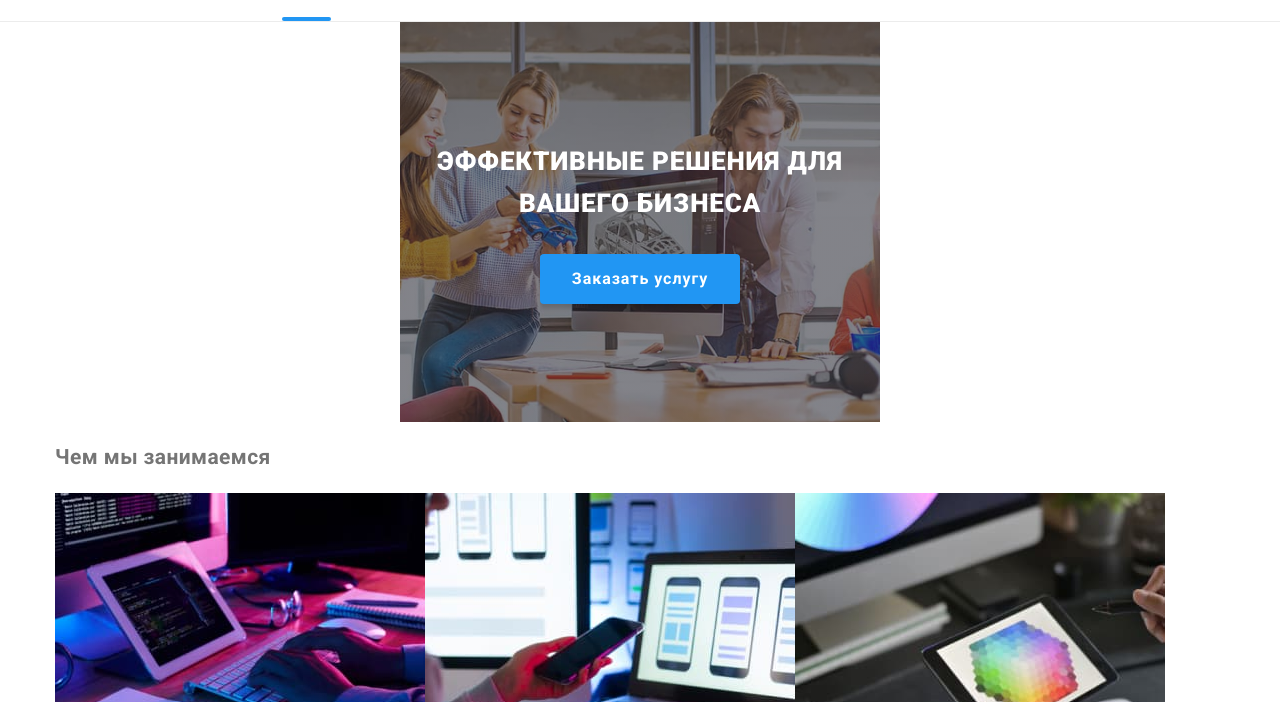
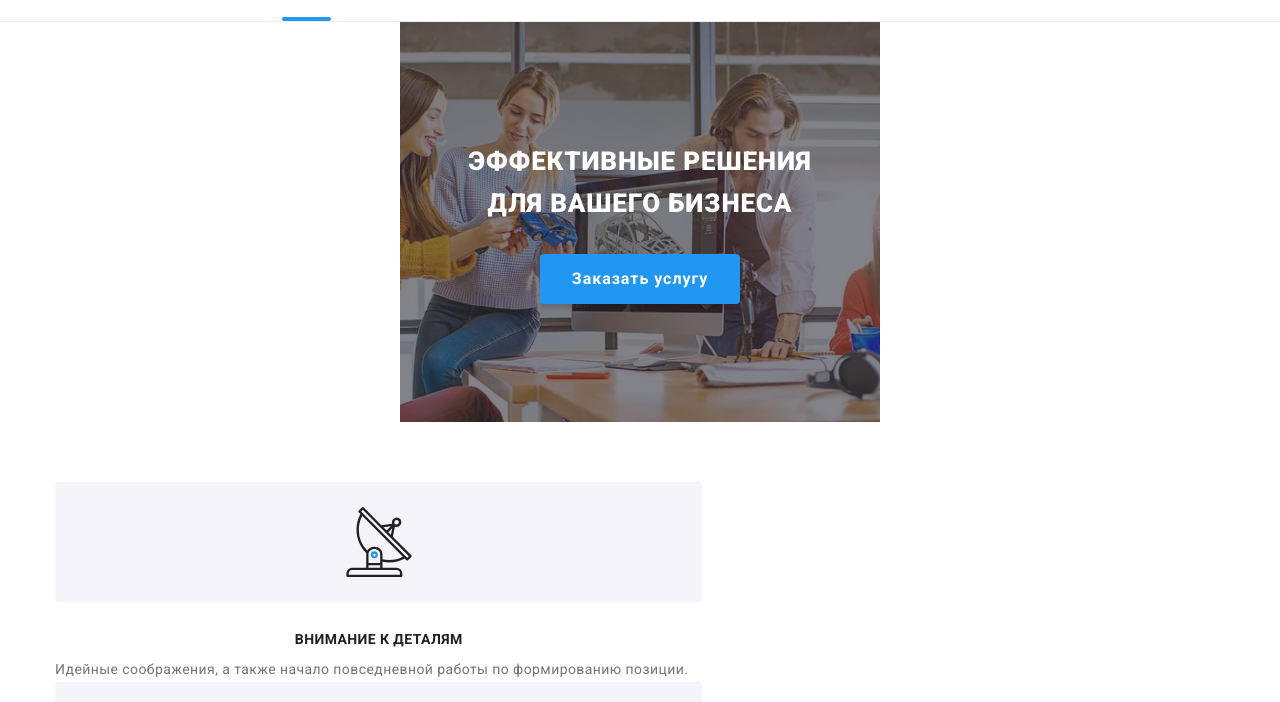
Before and after one commit to OlehCharupa/goit-markup-hw-08, a plain HTML site: page index.html in a window 1280 px wide. Shown: the part 58-760 px from the top of the page. Drawn offline with Linux system fonts and the light colour scheme.

Commit message:
начал делать секцию Feature

```diff
--- a/index.html
+++ b/index.html
@@ -88,7 +88,7 @@
         </section>
       </div>
     <!--Преимущества-->
-    <!-- <section class="section feature-section">
+    <section class="section feature-section">
         <div class="container">
           <h2 class="section-title invisible">Наши преимущества</h2>
           <ul class="feature-list list">
@@ -154,7 +154,7 @@
             </li>
           </ul>
         </div>
-      </section> -->
+      </section>
     <!--Чем мы занимаемся-->
     <section class="section">
         <div class="container work">
--- a/sass/layout/_feature.scss
+++ b/sass/layout/_feature.scss
@@ -1,22 +1,29 @@
 .feature-section {
-  // display: flex;
+  display: flex;
   padding-bottom: 0;
 }
 
-.feature-list {
-  // display: flex;
+@media screen and (min-width: 480px) {
+  .feature-list {
+    display: inline-block;
+    .item {
+      flex-basis: 450px;
+    }
+  }
+}
+.text {
+  margin: 0;
+}
 
-  .text {
-    margin: 0;
+@media screen and (max-width: 767px) {
+  .feature-list .item:not(:last-child) {
+    margin-bottom: 30px;
   }
-
-  .item {
-    // display: flex;
-    // flex-direction: column;
-    //. width: 270px;
-    + .item {
-      //  margin-left: 30px;
-    }
+}
+@media screen and (min-width: 768px) and (max-width: 1169px) {
+  .feature-list {
+    display: flex;
+    flex-wrap: wrap;
   }
 }
 
@@ -32,7 +39,6 @@
   margin-bottom: 30px;
 }
 .antenna {
-  // display: flex;
   width: 70px;
   height: 70px;
 }
--- a/sass/layout/_hero.scss
+++ b/sass/layout/_hero.scss
@@ -5,7 +5,8 @@
   color: $title-text-white;
 
   .hero-title {
-    max-width: 100%;
+    display: inline-block;
+    max-width: 360px;
     margin-top: 0;
     margin-bottom: 30px;
     font-weight: 900;
@@ -29,8 +30,7 @@
 }
 .overlay {
   max-width: 480px;
-  margin-left: auto;
-  margin-right: auto;
+  margin: 0 auto;
   background-repeat: no-repeat;
   background-position: center;
   background-size: cover;
--- a/sass/layout/_section.scss
+++ b/sass/layout/_section.scss
@@ -1,24 +1,24 @@
-// .section {
-//   padding-top: 94px;
-//   padding-bottom: 94px;
+.section {
+  padding-top: 60px;
+  padding-bottom: 60px;
 
-//   .section-title {
-//     margin-top: 0;
-//     margin-bottom: 50px;
-//     color: $title-text-color;
-//     font-weight: 700;
-//     font-size: 36px;
-//     line-height: 1.16;
-//     text-align: center;
-//   }
-//   .title {
-//     text-align: center;
-//     margin-top: 0;
-//     margin-bottom: 10px;
-//     color: $title-text-color;
-//     font-weight: 700;
-//     font-size: 14px;
-//     line-height: 1.14;
-//     text-transform: uppercase;
-//   }
-// }
+  .section-title {
+    margin-top: 0;
+    margin-bottom: 50px;
+    color: $title-text-color;
+    font-weight: 700;
+    font-size: 36px;
+    line-height: 1.16;
+    text-align: center;
+  }
+  .title {
+    text-align: center;
+    margin-top: 0;
+    margin-bottom: 10px;
+    color: $title-text-color;
+    font-weight: 700;
+    font-size: 14px;
+    line-height: 1.14;
+    text-transform: uppercase;
+  }
+}
```
Also changed, not shown: css/main.css, css/main.min.css, 2 other files.
